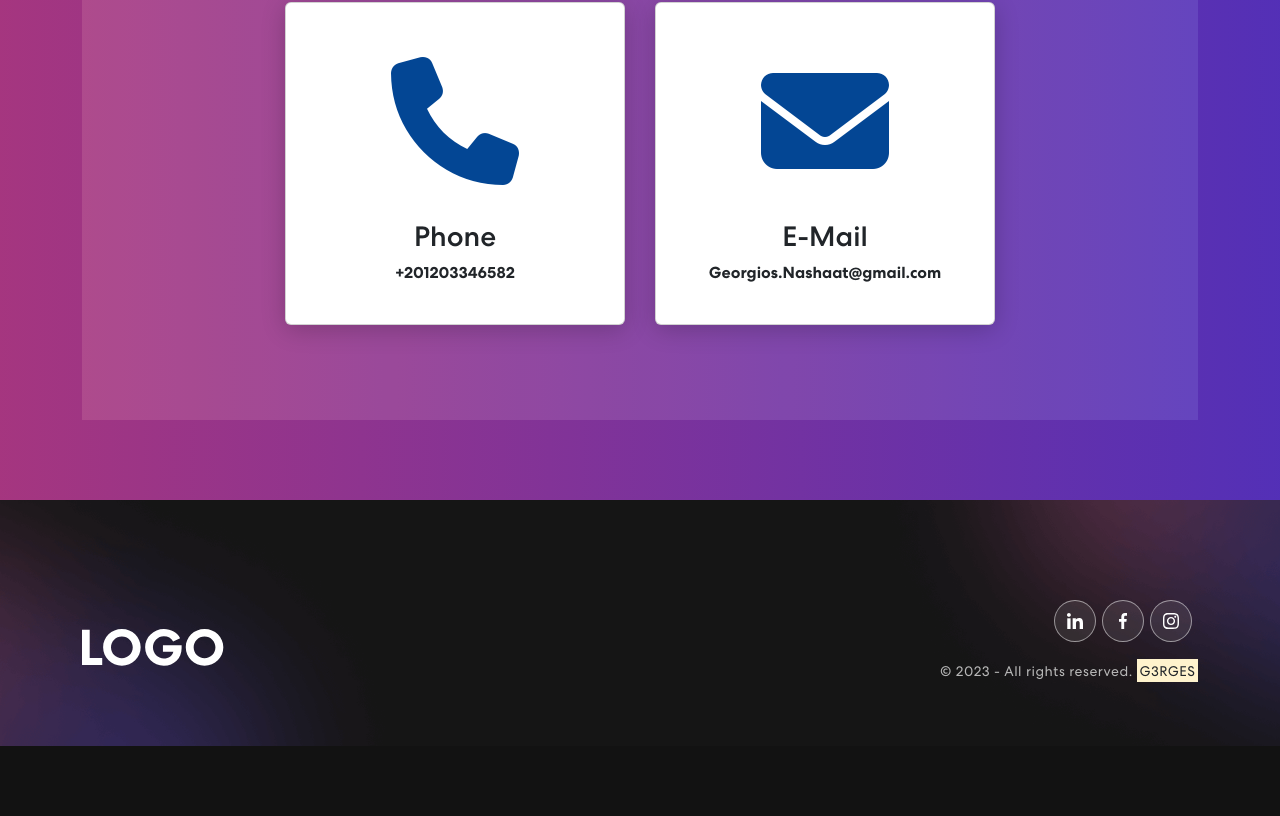
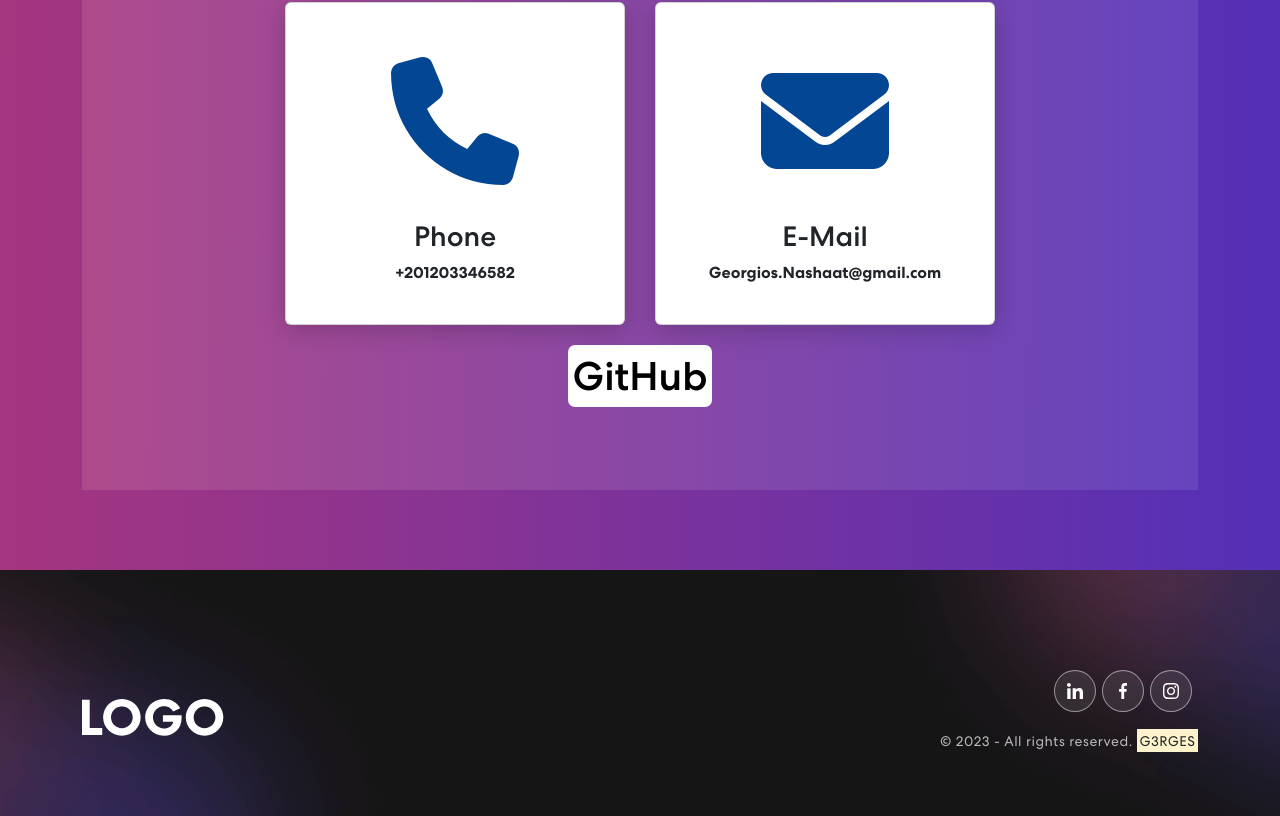
Before and after one commit to G3RGES/react-personal-portfolio, a React (Create React App) app: page / in a window 1280 px wide. Shown: the part 2342-3158 px from the top of the page. Before the commit the page ends 3088 px from the top, so only its background shows below. Built offline with nearby package versions, Linux system fonts and the light colour scheme.

Commit message:
Update Contact.js

```diff
--- a/src/components/Contact.js
+++ b/src/components/Contact.js
@@ -138,6 +138,27 @@ export const Contact = () => {
                       </div>
                     </div>
                   </div>
+                  <h1
+                    style={{
+                      textAlign: "center",
+                      marginTop: "10px",
+                    }}
+                  >
+                    <a
+                      style={{
+                        color: "black",
+                        textDecoration: "none",
+                        backgroundColor: "white",
+                        padding: "5px",
+                        borderRadius: "7px",
+                      }}
+                      href="https://github.com/G3RGES"
+                      target="_blank"
+                      rel="noreferrer"
+                    >
+                      GitHub
+                    </a>
+                  </h1>
                 </section>
               </div>
             </div>
```
